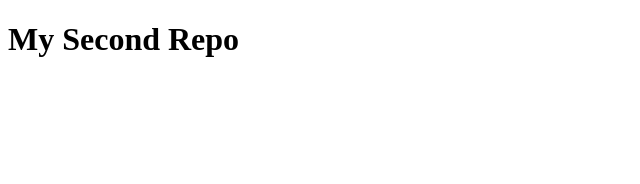
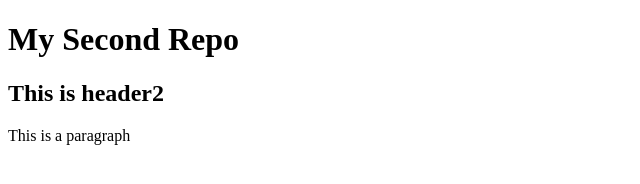
Before and after one commit to tarikul-tareef/my-second-repo, a plain HTML site: page index.html in a window 1280 px wide. Shown: the whole page, without its empty margins (0-640 px from the left). Drawn offline with Linux system fonts and the light colour scheme.

Commit message:
header and para

```diff
--- a/index.html
+++ b/index.html
@@ -8,5 +8,7 @@
 </head>
 <body>
   <h1>My Second Repo</h1>
+  <h2>This is header2</h2>
+  <p>This is a paragraph</p>
 </body>
 </html>
```
